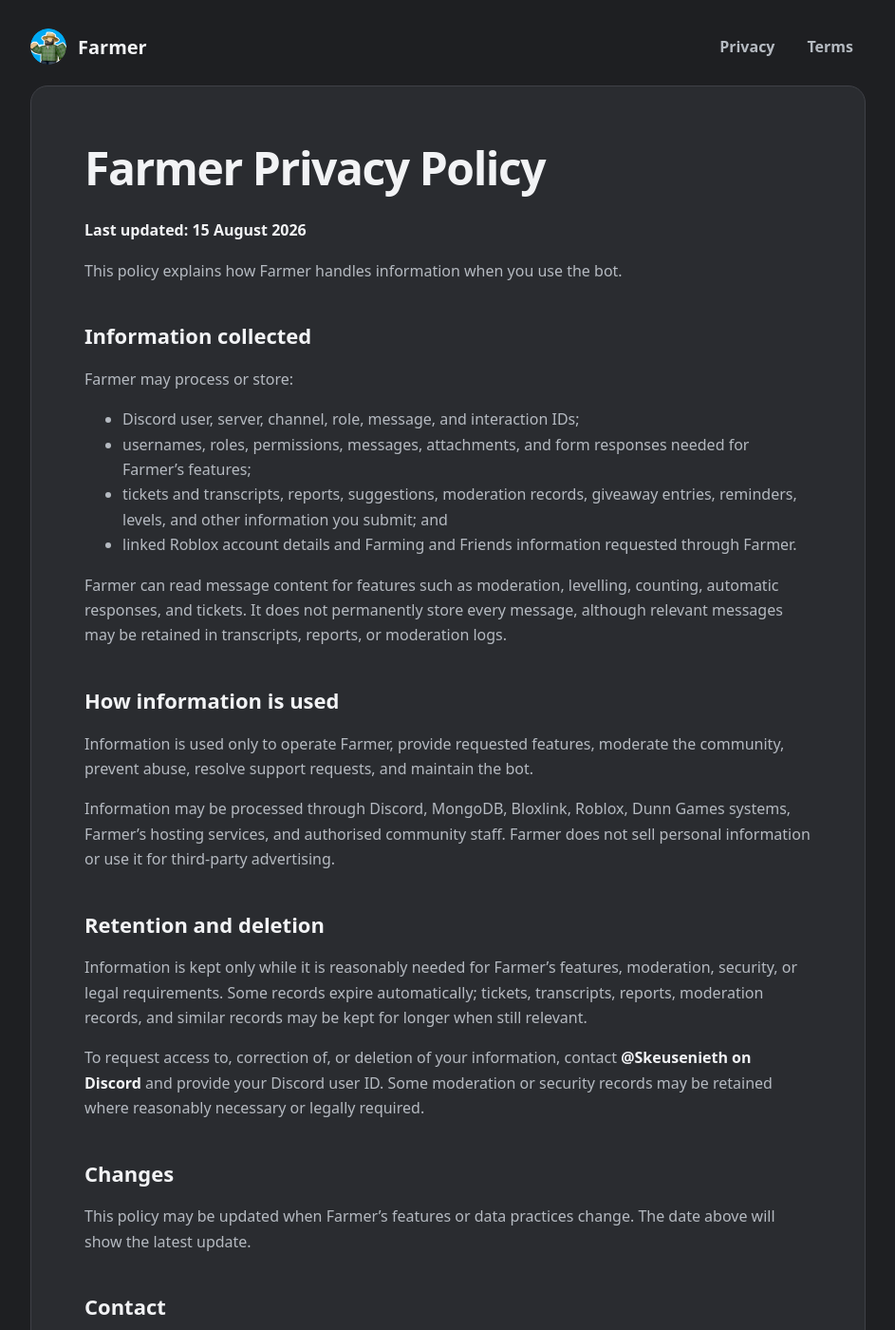
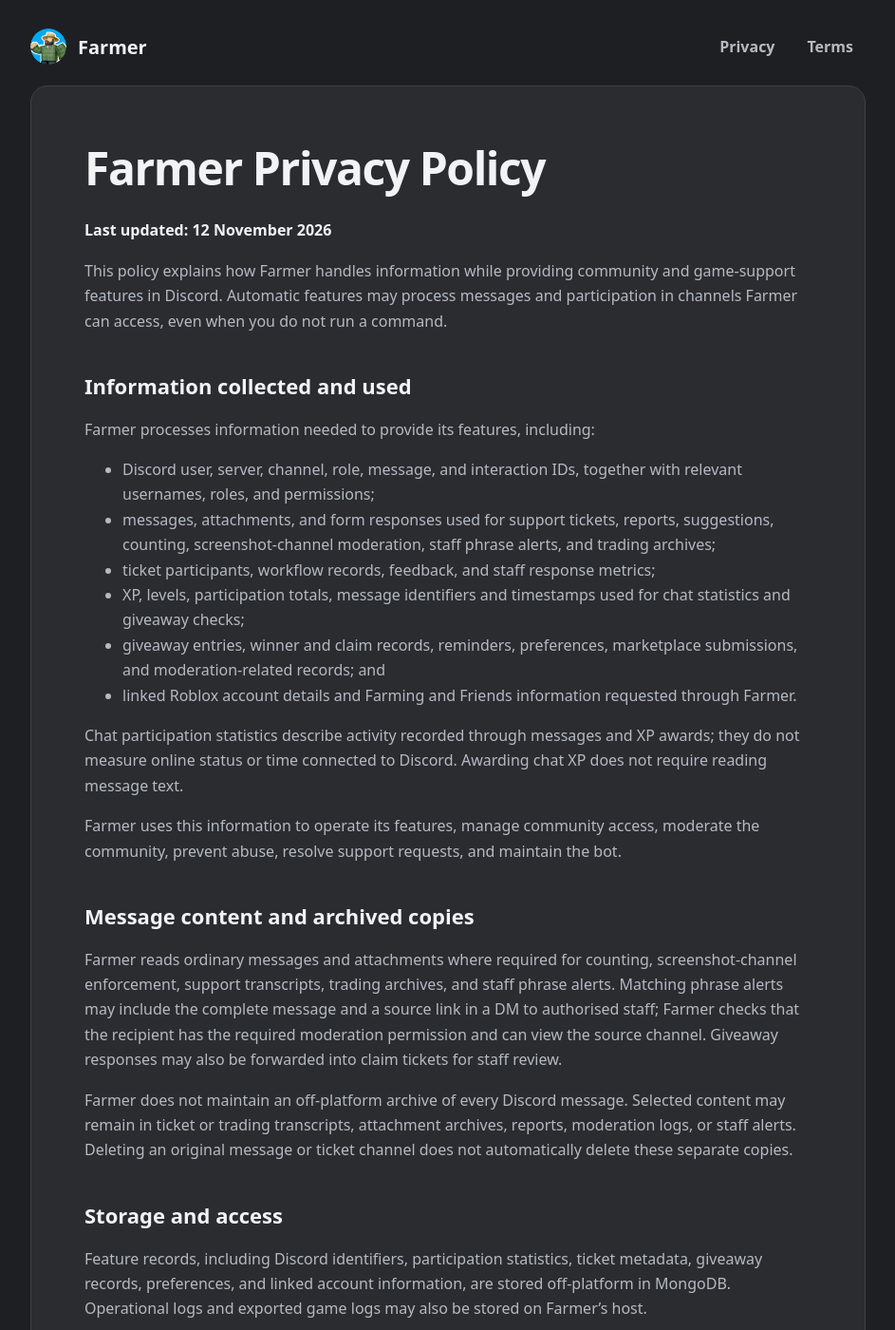
Before and after one commit to Skeusenieth/skeusenieth.github.io, a Jekyll site: the page built from PRIVACY_POLICY.md, in a window 1280 px wide and 1400 px high. Shown: the whole window at 95% size, without its empty margins (168-1111 px from the left). Built offline with Jekyll 4.4.1, drawn with Linux system fonts in a browser that asks for light colours; some of the changed text lies outside the part shown.

Commit message:
Clarify Farmer privacy practices and update privacy contact
Update the privacy request email, describe activity data and Discord-hosted archives, clarify retention, and align deletion wording with Discord requirements.

```diff
--- a/PRIVACY_POLICY.md
+++ b/PRIVACY_POLICY.md
@@ -6,32 +6,48 @@ permalink: /privacy/
 
 # Farmer Privacy Policy
 
-**Last updated: 15 August 2026**
+**Last updated: 12 November 2026**
 
-This policy explains how Farmer handles information when you use the bot.
+This policy explains how Farmer handles information while providing community and game-support features in Discord. Automatic features may process messages and participation in channels Farmer can access, even when you do not run a command.
 
-## Information collected
+## Information collected and used
 
-Farmer may process or store:
+Farmer processes information needed to provide its features, including:
 
-- Discord user, server, channel, role, message, and interaction IDs;
-- usernames, roles, permissions, messages, attachments, and form responses needed for Farmer's features;
-- tickets and transcripts, reports, suggestions, moderation records, giveaway entries, reminders, levels, and other information you submit; and
+- Discord user, server, channel, role, message, and interaction IDs, together with relevant usernames, roles, and permissions;
+- messages, attachments, and form responses used for support tickets, reports, suggestions, counting, screenshot-channel moderation, staff phrase alerts, and trading archives;
+- ticket participants, workflow records, feedback, and staff response metrics;
+- XP, levels, participation totals, message identifiers and timestamps used for chat statistics and giveaway checks;
+- giveaway entries, winner and claim records, reminders, preferences, marketplace submissions, and moderation-related records; and
 - linked Roblox account details and Farming and Friends information requested through Farmer.
 
-Farmer can read message content for features such as moderation, levelling, counting, automatic responses, and tickets. It does not permanently store every message, although relevant messages may be retained in transcripts, reports, or moderation logs.
+Chat participation statistics describe activity recorded through messages and XP awards; they do not measure online status or time connected to Discord. Awarding chat XP does not require reading message text.
 
-## How information is used
+Farmer uses this information to operate its features, manage community access, moderate the community, prevent abuse, resolve support requests, and maintain the bot.
 
-Information is used only to operate Farmer, provide requested features, moderate the community, prevent abuse, resolve support requests, and maintain the bot.
+## Message content and archived copies
 
-Information may be processed through Discord, MongoDB, Bloxlink, Roblox, Dunn Games systems, Farmer's hosting services, and authorised community staff. Farmer does not sell personal information or use it for third-party advertising.
+Farmer reads ordinary messages and attachments where required for counting, screenshot-channel enforcement, support transcripts, trading archives, and staff phrase alerts. Matching phrase alerts may include the complete message and a source link in a DM to authorised staff; Farmer checks that the recipient has the required moderation permission and can view the source channel. Giveaway responses may also be forwarded into claim tickets for staff review.
+
+Farmer does not maintain an off-platform archive of every Discord message. Selected content may remain in ticket or trading transcripts, attachment archives, reports, moderation logs, or staff alerts. Deleting an original message or ticket channel does not automatically delete these separate copies.
+
+## Storage and access
+
+Feature records, including Discord identifiers, participation statistics, ticket metadata, giveaway records, preferences, and linked account information, are stored off-platform in MongoDB. Operational logs and exported game logs may also be stored on Farmer's host.
+
+Ticket and trading transcripts and archived ticket attachments are stored in designated Discord channels. Transcript links may use Farmer's viewer at tickets.skeu.link. Access to archive channels is managed through Discord permissions; recipients of transcript or attachment links may be able to share those links.
+
+Information may be processed through Discord, MongoDB, Bloxlink, Roblox, Dunn Games systems, Farmer's hosting services, and authorised community staff as needed for the relevant feature. Farmer does not sell personal information or use it for third-party advertising.
 
 ## Retention and deletion
 
-Information is kept only while it is reasonably needed for Farmer's features, moderation, security, or legal requirements. Some records expire automatically; tickets, transcripts, reports, moderation records, and similar records may be kept for longer when still relevant.
+Information is retained only while needed for Farmer's stated features or where retention is required by law or regulation.
 
-To request access to, correction of, or deletion of your information, contact **@Skeusenieth on Discord** and provide your Discord user ID. Some moderation or security records may be retained where reasonably necessary or legally required.
+Giveaway message-activity metadata in MongoDB is configured to expire after 31 days. This expiry applies to those activity records, not to all giveaway records or Discord-hosted files. Other records follow their feature-specific lifecycle or are removed when no longer needed. Ticket and trading transcripts and archived attachments do not currently have a fixed automatic expiry period.
+
+To request access to, correction of, or deletion of your information, email [terraprivacyrequests@gmail.com](mailto:terraprivacyrequests@gmail.com) and include your Discord user ID. We may request information needed to verify that the records belong to you.
+
+We promptly delete applicable Discord API data upon request, except where retention is required by law or regulation. Requests cover relevant off-platform records and copies maintained by Farmer in Discord. Removing a database record alone does not necessarily remove archived Discord copies.
 
 ## Changes
 
@@ -39,4 +55,4 @@ This policy may be updated when Farmer's features or data practices change. The
 
 ## Contact
 
-Privacy questions and data requests may be sent to **@Skeusenieth on Discord**.
+Privacy questions and data requests should be sent to [terraprivacyrequests@gmail.com](mailto:terraprivacyrequests@gmail.com).
```
